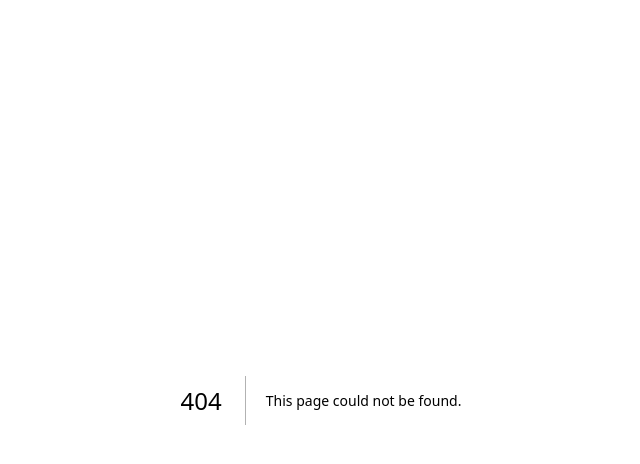
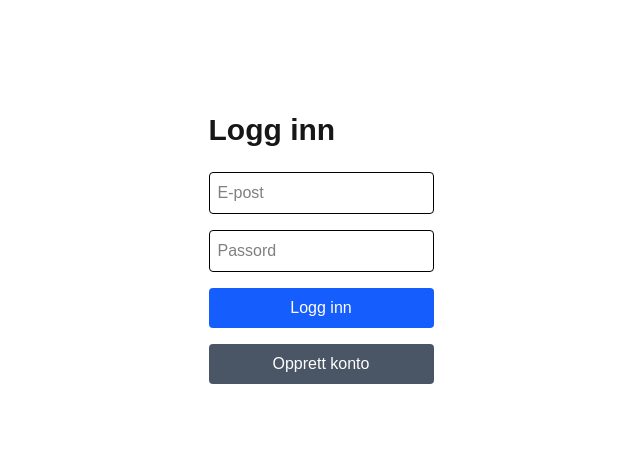
Before and after one commit to Bjarnebrur/min-app, a Next.js app: page /login in a window 1280 px wide. Before the commit this address had no page. Shown: the top 464 px of the page, without its empty margins (319-959 px from the left). Built offline with nearby package versions, Linux system fonts and the light colour scheme; no server answers.

Commit message:
legg til innlogging

```diff
--- /dev/null
+++ b/app/login/page.tsx
@@ -0,0 +1,68 @@
+"use client";
+
+import { createClient } from "@/lib/supabase/client";
+import { useState } from "react";
+import { useRouter } from "next/navigation";
+
+export default function LoginPage() {
+  const [email, setEmail] = useState("");
+  const [password, setPassword] = useState("");
+  const [error, setError] = useState("");
+  const router = useRouter();
+  const supabase = createClient();
+
+  async function handleLogin(e: React.FormEvent) {
+    e.preventDefault();
+    const { error } = await supabase.auth.signInWithPassword({ email, password });
+    if (error) {
+      setError("Feil e-post eller passord");
+    } else {
+      router.push("/");
+    }
+  }
+
+  async function handleSignUp(e: React.FormEvent) {
+    e.preventDefault();
+    const { error } = await supabase.auth.signUp({ email, password });
+    if (error) {
+      setError(error.message);
+    } else {
+      setError("Sjekk e-posten din for bekreftelse!");
+    }
+  }
+
+  return (
+    <main className="p-8 max-w-sm mx-auto mt-20">
+      <h1 className="text-3xl font-bold mb-6">Logg inn</h1>
+      {error && <p className="text-red-500 mb-4">{error}</p>}
+      <form className="flex flex-col gap-4">
+        <input
+          type="email"
+          placeholder="E-post"
+          value={email}
+          onChange={(e) => setEmail(e.target.value)}
+          className="border p-2 rounded text-black"
+        />
+        <input
+          type="password"
+          placeholder="Passord"
+          value={password}
+          onChange={(e) => setPassword(e.target.value)}
+          className="border p-2 rounded text-black"
+        />
+        <button
+          onClick={handleLogin}
+          className="bg-blue-600 text-white p-2 rounded hover:bg-blue-700"
+        >
+          Logg inn
+        </button>
+        <button
+          onClick={handleSignUp}
+          className="bg-gray-600 text-white p-2 rounded hover:bg-gray-700"
+        >
+          Opprett konto
+        </button>
+      </form>
+    </main>
+  );
+}
--- /dev/null
+++ b/lib/supabase/client.ts
@@ -0,0 +1,8 @@
+import { createBrowserClient } from "@supabase/ssr";
+
+export function createClient() {
+    return createBrowserClient(
+        process.env.NEXT_PUBLIC_SUPABASE_URL! ,
+        process.env.NEXT_PUBLIC_SUPABASE_ANON_KEY!
+    );
+}
--- /dev/null
+++ b/lib/supabase/server.ts
@@ -0,0 +1,25 @@
+import { createServerClient } from "@supabase/ssr";
+import { cookies } from "next/headers";
+
+export async function createClient() {
+  const cookieStore = await cookies();
+
+  return createServerClient(
+    process.env.NEXT_PUBLIC_SUPABASE_URL!,
+    process.env.NEXT_PUBLIC_SUPABASE_ANON_KEY!,
+    {
+      cookies: {
+        getAll() {
+          return cookieStore.getAll();
+        },
+        setAll(cookiesToSet) {
+          try {
+            cookiesToSet.forEach(({ name, value, options }) =>
+              cookieStore.set(name, value, options)
+            );
+          } catch {}
+        },
+      },
+    }
+  );
+}
--- a/lib/supabaseClient.ts
+++ /dev/null
@@ -1,6 +0,0 @@
-import { createClient } from "@supabase/supabase-js";
-
-export const supabase = createClient(
-  process.env.NEXT_PUBLIC_SUPABASE_URL!,
-  process.env.NEXT_PUBLIC_SUPABASE_ANON_KEY!
-);
--- /dev/null
+++ b/middleware.ts
@@ -0,0 +1,35 @@
+import { createServerClient } from "@supabase/ssr";
+import { NextResponse, type NextRequest } from "next/server";
+
+export async function middleware(request: NextRequest) {
+  let supabaseResponse = NextResponse.next({ request });
+
+  const supabase = createServerClient(
+    process.env.NEXT_PUBLIC_SUPABASE_URL!,
+    process.env.NEXT_PUBLIC_SUPABASE_ANON_KEY!,
+    {
+      cookies: {
+        getAll() {
+          return request.cookies.getAll();
+        },
+        setAll(cookiesToSet) {
+          cookiesToSet.forEach(({ name, value }) =>
+            request.cookies.set(name, value)
+          );
+          supabaseResponse = NextResponse.next({ request });
+          cookiesToSet.forEach(({ name, value, options }) =>
+            supabaseResponse.cookies.set(name, value, options)
+          );
+        },
+      },
+    }
+  );
+
+  await supabase.auth.getUser();
+
+  return supabaseResponse;
+}
+
+export const config = {
+  matcher: ["/((?!_next/static|_next/image|favicon.ico).*)"],
+};
--- a/package.json
+++ b/package.json
@@ -9,6 +9,7 @@
     "lint": "eslint"
   },
   "dependencies": {
+    "@supabase/ssr": "^0.12.0",
     "@supabase/supabase-js": "^2.108.2",
     "next": "16.2.9",
     "react": "19.2.4",
```
Also changed, not shown: 1 other file (tests, documents, lock files or other folders).
